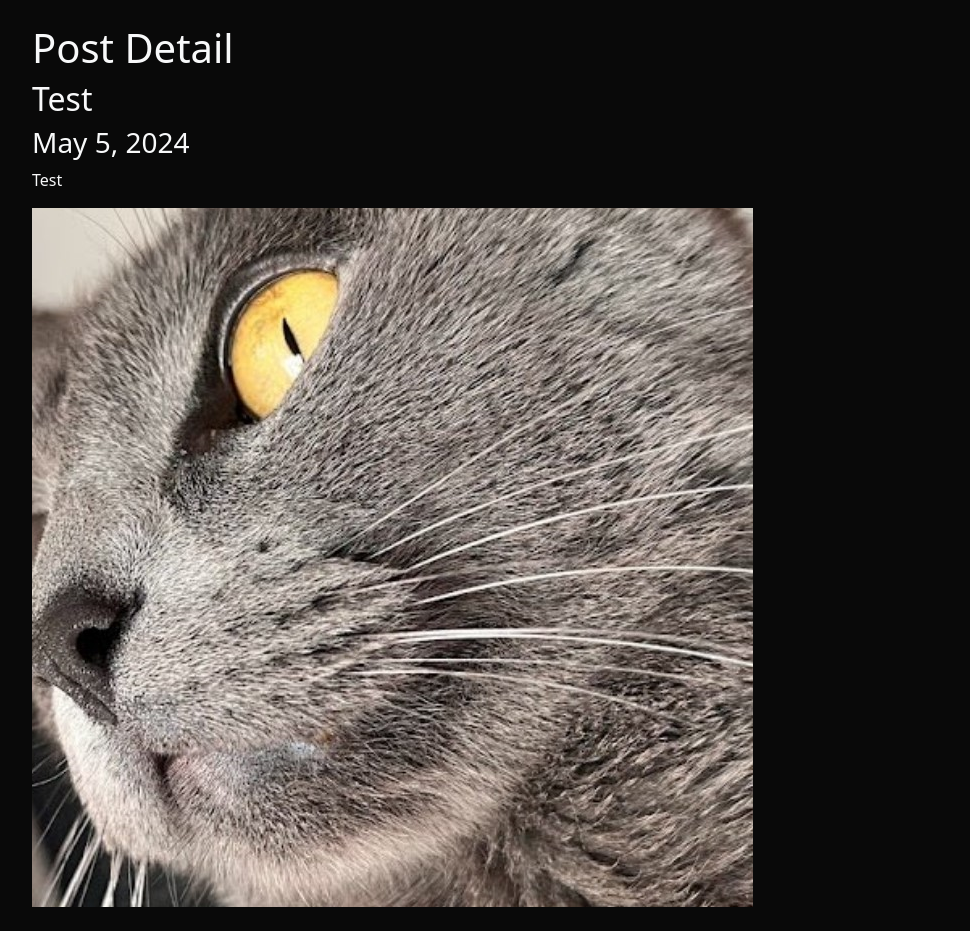
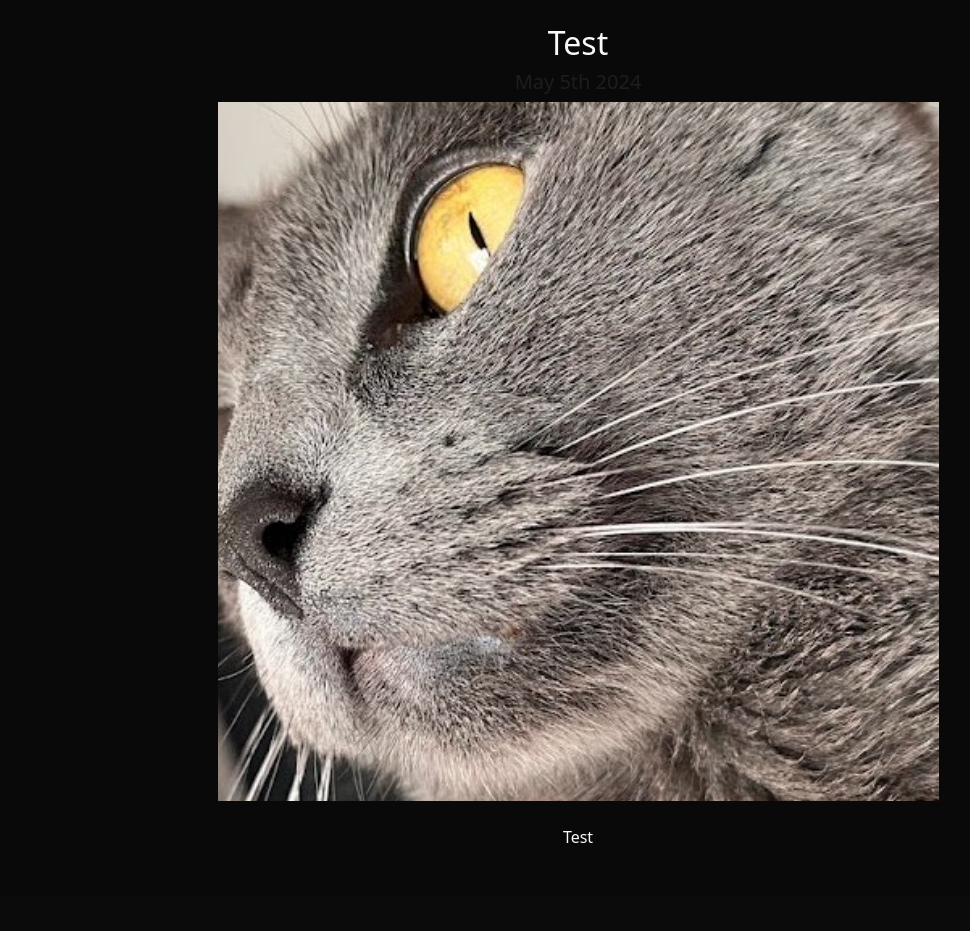
Before and after one commit to paula-m-alvarez/portfolio_django, a Django app: template blog/templates/post_detail.html in a window 1280 px wide. Shown: the part 56-987 px from the top of the page, without its empty margins (62-1032 px from the left). After the commit the page ends 899 px from the top, so only its background shows below. Run offline with Django 5.2, Linux system fonts and the light colour scheme; the template is opened without the code that fills it: values that come from a table or form of the project are taken from there, others are empty; data comes from the database, SQL or seed files in the repository; parts of the project's set-up code (start-up, migrations or seed data) failed here and were passed over.

Commit message:
Added styles to post_detail

```diff
--- a/blog/templates/post_detail.html
+++ b/blog/templates/post_detail.html
@@ -2,12 +2,15 @@
 
 {% block content %}
 
-<h1> Post Detail </h1>
+<div class="text-center">
+    <h2>{{ post.title }}</h2>
+    <h3 class="my-2 h5 text-muted">{{ post.date|date:'F jS Y'}}</h3>
 
-<h2>{{ post.title }}</h2>
-<h3>{{ post.date }}</h3>
-<p>{{ post.description|safe }}</p>
-<img src="{{ post.image.url }}" alt="{{ post.title }}">
+    <img src="{{ post.image.url }}" alt="{{ post.title }}" class="img-fluid">
 
+    <div class="my-4">
+        <p>{{ post.description|safe }}</p>
+    </div>
+</div>
 
 {% endblock %}
```
